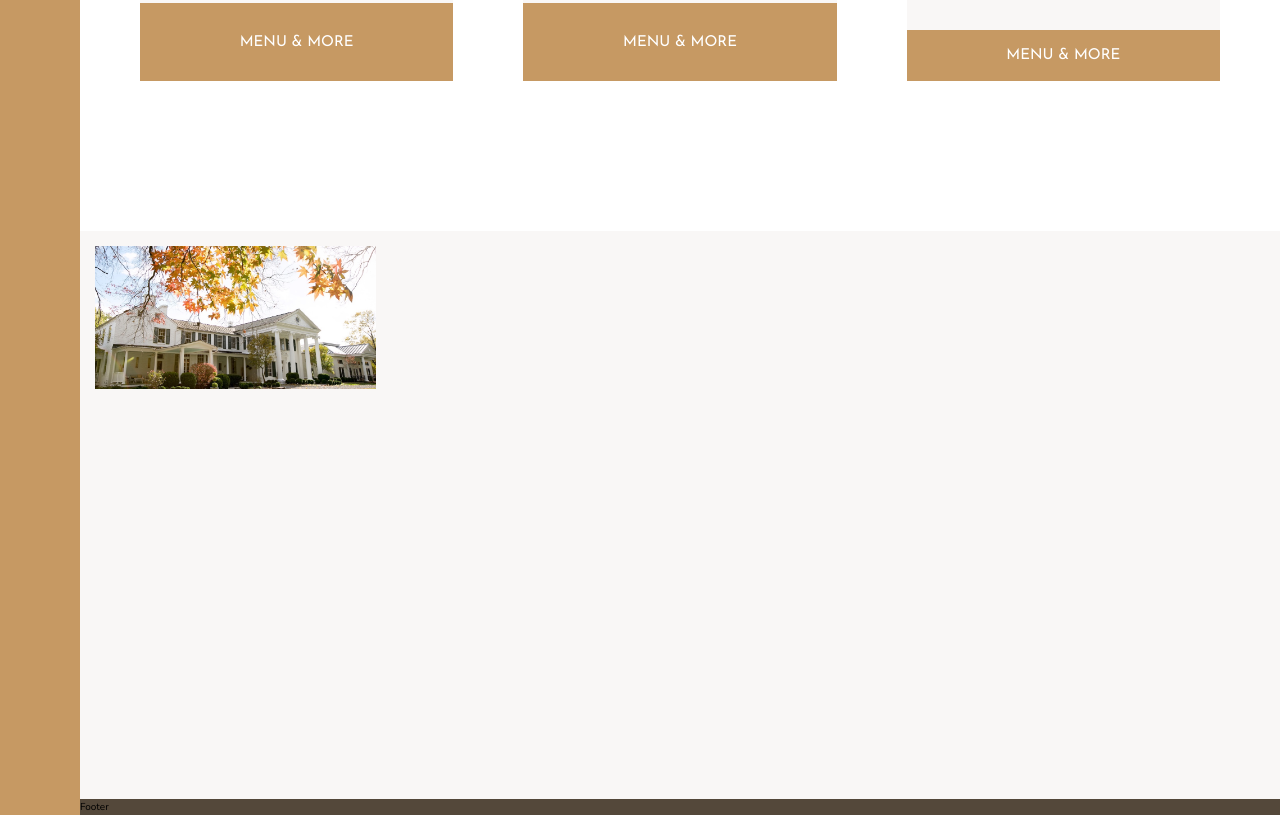
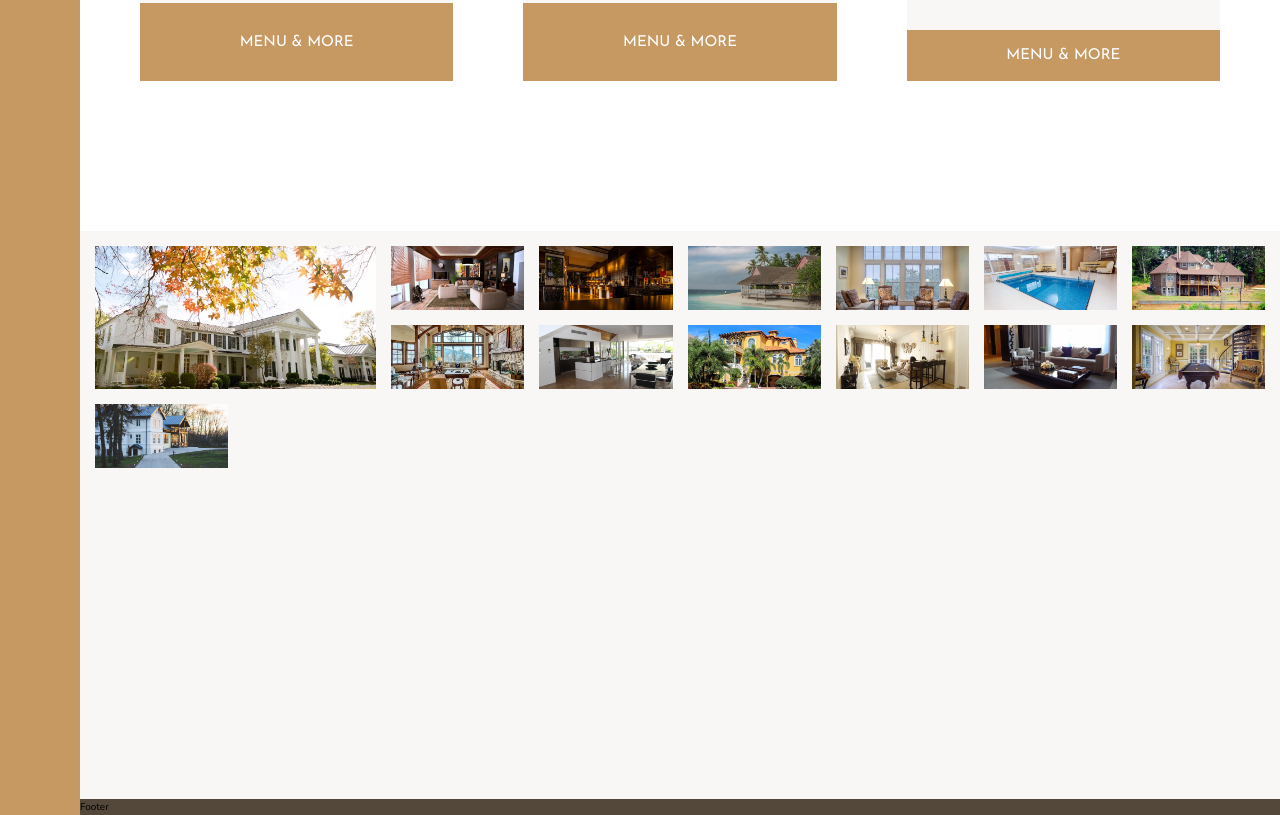
Before and after one commit to petitlapin86/white-river-with-sass-grid-layout-, a website: page index.html in a window 1280 px wide. Shown: the part 2932-3747 px from the top of the page. Drawn offline with nearby package versions, Linux system fonts and the light colour scheme.

Commit message:
use emmet for figure gallery items

```diff
--- a/index.html
+++ b/index.html
@@ -227,6 +227,21 @@
         <img src="img/gal-1.jpeg" alt="Gallery Img 1" class="gallery__img">
         </figure>
 
+        <figure class="gallery__item gallery__item--1"><img src="img/gal-1.jpeg" alt="Gallery Img 1" class="gallery__img"></figure>
+        <figure class="gallery__item gallery__item--2"><img src="img/gal-2.jpeg" alt="Gallery Img 2" class="gallery__img"></figure>
+        <figure class="gallery__item gallery__item--3"><img src="img/gal-3.jpeg" alt="Gallery Img 3" class="gallery__img"></figure>
+        <figure class="gallery__item gallery__item--4"><img src="img/gal-4.jpeg" alt="Gallery Img 4" class="gallery__img"></figure>
+        <figure class="gallery__item gallery__item--5"><img src="img/gal-5.jpeg" alt="Gallery Img 5" class="gallery__img"></figure>
+        <figure class="gallery__item gallery__item--6"><img src="img/gal-6.jpeg" alt="Gallery Img 6" class="gallery__img"></figure>
+        <figure class="gallery__item gallery__item--7"><img src="img/gal-7.jpeg" alt="Gallery Img 7" class="gallery__img"></figure>
+        <figure class="gallery__item gallery__item--8"><img src="img/gal-8.jpeg" alt="Gallery Img 8" class="gallery__img"></figure>
+        <figure class="gallery__item gallery__item--9"><img src="img/gal-9.jpeg" alt="Gallery Img 9" class="gallery__img"></figure>
+        <figure class="gallery__item gallery__item--10"><img src="img/gal-10.jpeg" alt="Gallery Img 10" class="gallery__img"></figure>
+        <figure class="gallery__item gallery__item--11"><img src="img/gal-11.jpeg" alt="Gallery Img 11" class="gallery__img"></figure>
+        <figure class="gallery__item gallery__item--12"><img src="img/gal-12.jpeg" alt="Gallery Img 12" class="gallery__img"></figure>
+        <figure class="gallery__item gallery__item--13"><img src="img/gal-13.jpeg" alt="Gallery Img 13" class="gallery__img"></figure>
+        <figure class="gallery__item gallery__item--14"><img src="img/gal-14.jpeg" alt="Gallery Img 14" class="gallery__img"></figure>
+
       </section>
 
       <footer class="footer">
```
